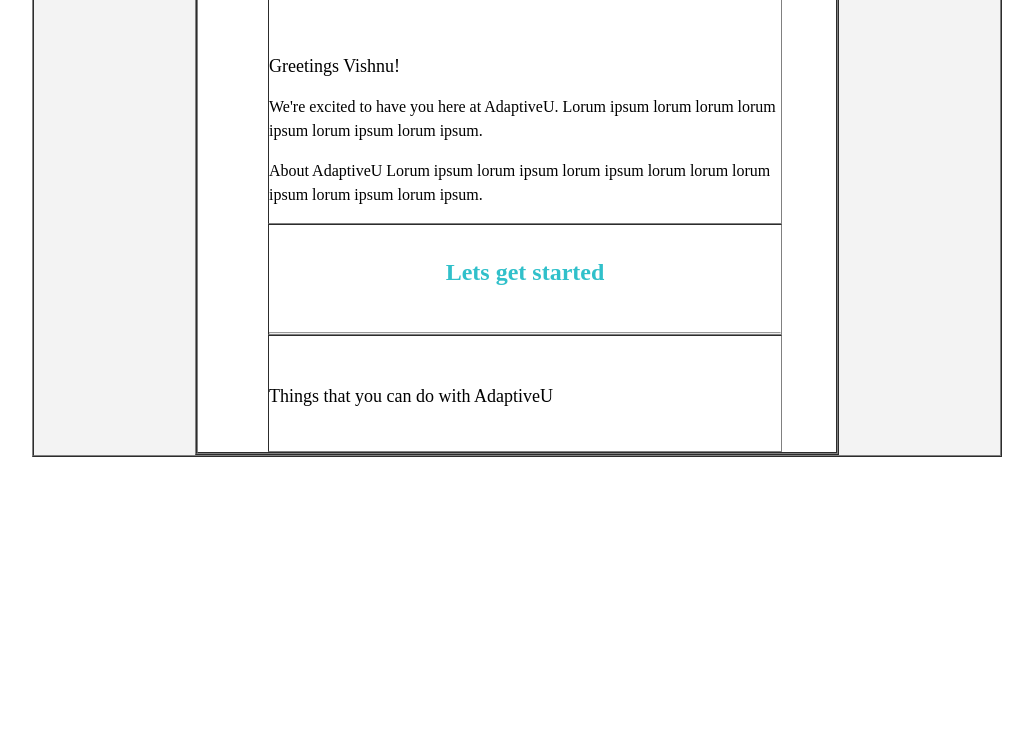
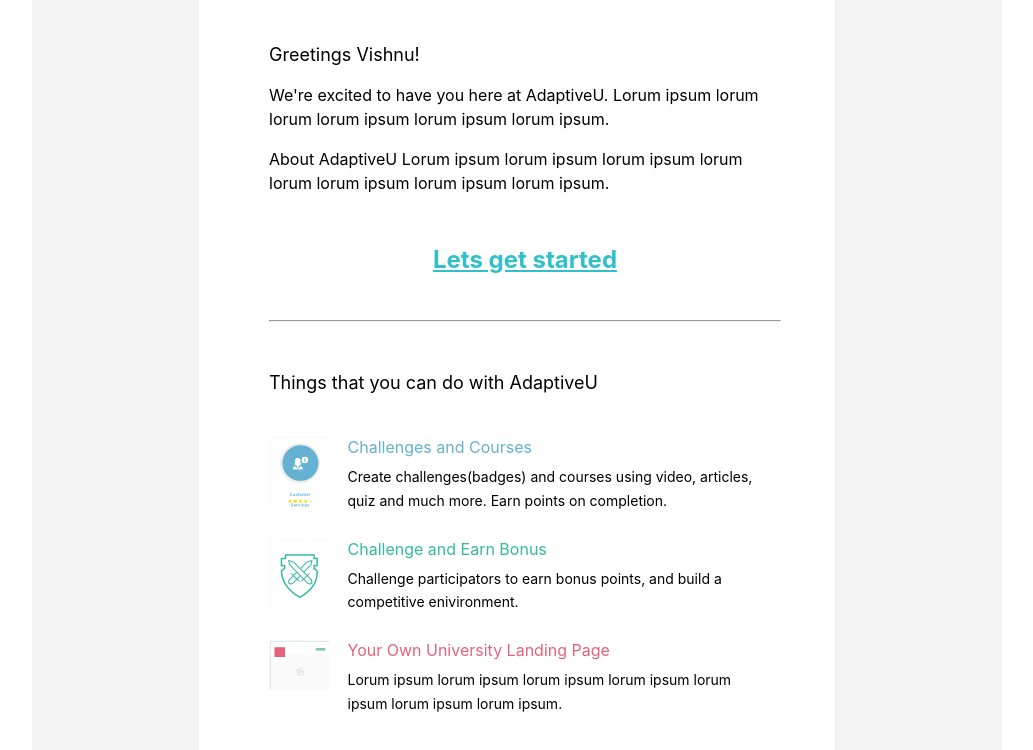
Before and after one commit to Mukesh0103/email-template, a plain HTML site: page template-2/index.html in a window 1280 px wide. Shown: the part 670-1420 px from the top of the page, without its empty margins (123-1156 px from the left). Before the commit the page ends 1135 px from the top, so only its background shows below. Drawn offline with Linux system fonts and the light colour scheme.

Commit message:
Final design

```diff
--- a/template-2/index.html
+++ b/template-2/index.html
@@ -8,20 +8,21 @@
 
 <body>
 
-    <table cellpadding="0" cellspacing="0" border="1" width="970" align="center" bgcolor="#f3f3f3">
+    <table cellpadding="0" cellspacing="0" border="0" width="970" align="center" bgcolor="#f3f3f3">
         <tr>
             <td>
-                <table cellpadding="0" cellspacing="0" border="1" width="618" align="center">
+                <table cellpadding="0" cellspacing="0" border="0" width="618" align="center"
+                    style="font-family: -apple-system, BlinkMacSystemFont, 'Segoe UI', Roboto, Oxygen, Ubuntu, Cantarell, 'Open Sans', 'Helvetica Neue', sans-serif; padding: 108px 0 126px 0;">
                     <tr>
-                        <td style="padding: 108px 0 40px 0;">
+                        <td style="padding-bottom: 40px;">
                             <a style="cursor: pointer;"><img src="./images/au-logo.png" height="28px" width="144px"
                                     style="object-fit: contain;"></a>
                         </td>
                     </tr>
                     <tr>
                         <td>
-                            <table cellpadding="0" cellspacing="0" border="1" width="100%" bgcolor="#fff"
-                                style="padding: 0 54px 0 70px;">
+                            <table cellpadding="0" cellspacing="0" border="0" width="100%" bgcolor="#fff"
+                                style="padding: 0 54px 74px 70px;">
                                 <thead>
                                     <tr>
                                         <td align="center">
@@ -56,7 +57,8 @@
                                     <tr>
                                         <td align="center">
                                             <h2 style="padding: 34px 0 46px 0; margin: 0;">
-                                                <a style="color: #30c0ca; cursor: pointer;">Lets get started</a></h2>
+                                                <a style="color: #30c0ca; cursor: pointer; text-decoration: underline;">Lets
+                                                    get started</a></h2>
                                             <hr style="width: 510px; margin: 0;">
                                         </td>
                                     </tr>
@@ -64,6 +66,49 @@
                                         <td>
                                             <p style="margin: 0; padding: 50px 0 44px 0; font-size: 18px;">Things that
                                                 you can do with AdaptiveU</p>
+                                        </td>
+                                    </tr>
+                                    <tr>
+                                        <td style="padding-bottom: 26px;">
+                                            <div style="display: inline-block; width: 60px; height: 74px; object-fit: contain;
+                                                background: url(./images/courses.png) no-repeat; vertical-align: top;">
+                                            </div>
+                                            <div style="display: inline-block; padding-left: 14px; width: 420px;">
+                                                <p style="color: #64b1d1; margin: 0 0 8px 0;">Challenges and Courses</p>
+                                                <p style="font-size: 14px; margin: 0; line-height: 1.7;">Create
+                                                    challenges(badges) and courses using video, articles, quiz and
+                                                    much more. Earn points on completion.</p>
+                                            </div>
+                                        </td>
+                                    </tr>
+                                    <tr>
+                                        <td style="padding-bottom: 26px;">
+                                            <div
+                                                style="display: inline-block; width: 60px; height: 74px; object-fit: contain;
+                                                background: url(./images/earn-bonus.png) no-repeat; vertical-align: top;">
+                                            </div>
+                                            <div style="display: inline-block; padding-left: 14px; width: 420px;">
+                                                <p style="color: #36b9a1; margin: 0 0 8px 0;">Challenge and Earn Bonus
+                                                </p>
+                                                <p style="font-size: 14px; margin: 0; line-height: 1.7;">Challenge
+                                                    participators to earn bonus points, and build a competitive
+                                                    enivironment.</p>
+                                            </div>
+                                        </td>
+                                    </tr>
+                                    <tr>
+                                        <td style="padding-bottom: 26px;">
+                                            <div
+                                                style="display: inline-block; width: 60px; height: 50px; object-fit: contain;
+                                                background: url(./images/univ-landing-page.png) no-repeat; vertical-align: top;">
+                                            </div>
+                                            <div style="display: inline-block; padding-left: 14px; width: 420px;">
+                                                <p style="color: #e3637c; margin: 0 0 8px 0;">Your Own University
+                                                    Landing Page</p>
+                                                <p style="font-size: 14px; margin: 0; line-height: 1.7;">Lorum ipsum
+                                                    lorum ipsum lorum ipsum lorum ipsum lorum ipsum lorum ipsum lorum
+                                                    ipsum.</p>
+                                            </div>
                                         </td>
                                     </tr>
                                 </tbody>
```
Also changed, not shown: template-2/images/courses.png (added), template-2/images/earn-bonus.png (added), template-2/images/univ-landing-page.png (added).
